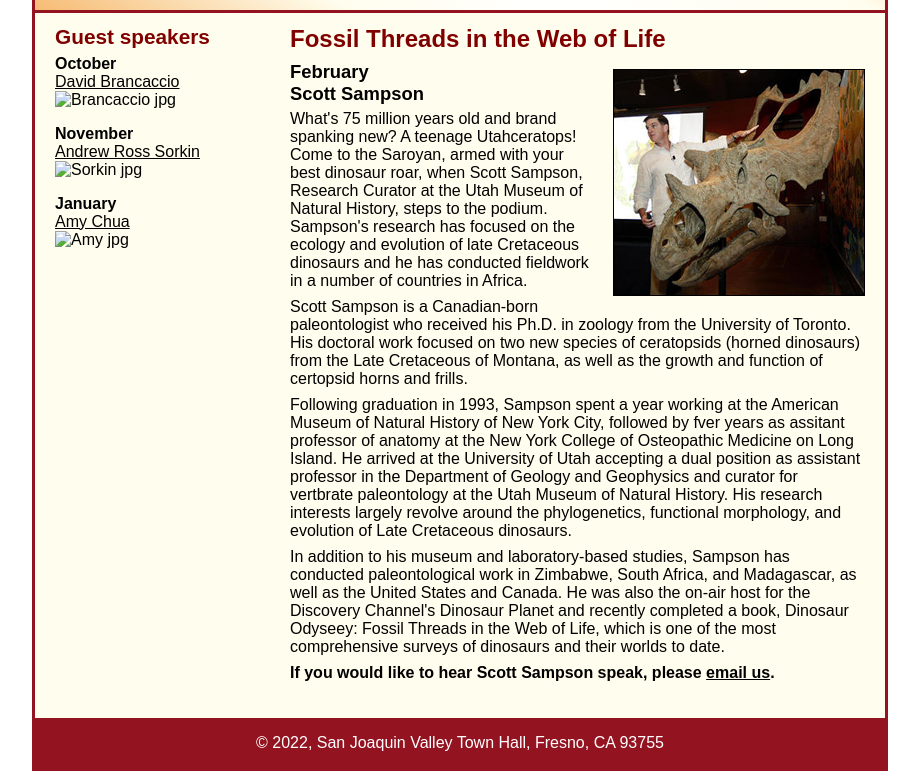
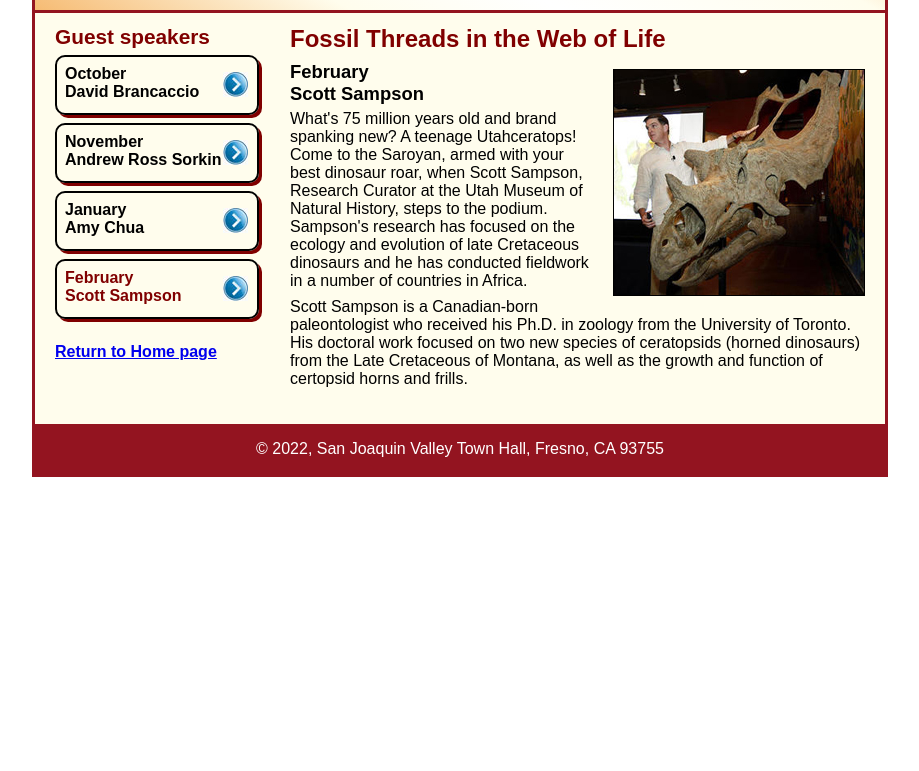
Before and after one commit to LAMC-CIS148/short-7-2-morellana123, a plain HTML site: page town_hall/speakers/c07x_sampson.html in a window 1280 px wide. Shown: the part 110-881 px from the top of the page, without its empty margins (180-1099 px from the left). After the commit the page ends 800 px from the top, so only its background shows below. Drawn offline with Linux system fonts and the light colour scheme.

Commit message:
Update c07x_sampson.html

```diff
--- a/town_hall/speakers/c07x_sampson.html
+++ b/town_hall/speakers/c07x_sampson.html
@@ -5,7 +5,7 @@
 	<meta charset="utf-8">
 	<title>San Joaquin Valley Town Hall</title>
 	<link rel="shortcut icon" href="../images/favicon.ico">
-	<link rel="stylesheet" href="../styles/c07x_speaker.css">
+	<link rel="stylesheet" href="../styles/c08x_speaker.css">
 </head>
 
 <body>
@@ -25,43 +25,26 @@
 				   Utah Museum of Natural History, steps to the podium. Sampson's research has focused on the
 				   ecology and evolution of late Cretaceous dinosaurs and he has conducted fieldwork in a number
 				   of countries in Africa.</p>
-
 				<p>Scott Sampson is a Canadian-born paleontologist who received his Ph.D. in zoology from the
 				   University of Toronto. His doctoral work focused on two new species of ceratopsids (horned
 				   dinosaurs) from the Late Cretaceous of Montana, as well as the growth and function of certopsid
 				   horns and frills.</p>
-
-				<p>Following graduation in 1993, Sampson spent a year working at the American Museum of Natural
-				History of New York City, followed by fver years as assitant professor of anatomy at the New York
-				College of Osteopathic Medicine on Long Island. He arrived at the University of Utah accepting a
-				dual position as assistant professor in the Department of Geology and Geophysics and curator for
-				vertbrate paleontology at the Utah Museum of Natural History. His research interests largely revolve
-				around the phylogenetics, functional morphology, and evolution of Late Cretaceous dinosaurs. </p>
-
-				<p>In addition to his museum and laboratory-based studies, Sampson has conducted paleontological
-				work in Zimbabwe, South Africa, and Madagascar, as well as the United States and Canada. He was
-				also the on-air host for the Discovery Channel's Dinosaur Planet and recently completed a book,
-				Dinosaur Odyseey: Fossil Threads in the Web of Life, which is one of the most comprehensive surveys
-				of dinosaurs and their worlds to date. </p>
-
-				<p><strong>If you would like to hear Scott Sampson speak, please <a href="mailto:eleanor@townhall.com?cc=georgia@townhall.com&subject=Scott%20Sampson%20luncheon">email us</a>.</strong></p>
 			</article>
 		</section>
-<aside>
-		<h2>Guest speakers</h2>
-		<h4>October <br> </h4>
-		<p><a href="brancaccio.html"> David Brancaccio </a></p>
-		<img src="images/brancaccio75.jpg" alt= "Brancaccio jpg" height= "75">
 
-		<h4>November <br> </h4>
-		<p><a href="sorkin.html"> Andrew Ross Sorkin </a></p>
-		<img src="images/sorkin75.jpg" alt= "Sorkin jpg" height= "75">
-
-		<h4>January <br> </h4>
-		<p><a href="chua.html"> Amy Chua </a></p>
-		<img src="images/chua75.jpg" alt= "Amy jpg" height= "75">
-</aside>
-</main>
+		<aside>
+			<h2>Guest speakers</h2>
+			<nav id="nav_list">
+				<ul>
+					<li><a href="c06x_brancaccio.html"><h3>October<br>David Brancaccio</h3></a></li>
+					<li><a href="#"><h3>November<br>Andrew Ross Sorkin</h3></a></li>
+					<li><a href="#"><h3>January<br>Amy Chua</h3></a></li>
+					<li><a href="c08x_sampson.html" class="current"><h3>February<br>Scott Sampson</h3></a></li>
+				</ul>
+			</nav>
+			<h3><a href="#">Return to Home page</a></h3>
+		</aside>
+	</main>
 	<footer>
 		<p>&copy; 2022, San Joaquin Valley Town Hall, Fresno, CA 93755</p>
 	</footer>
```
